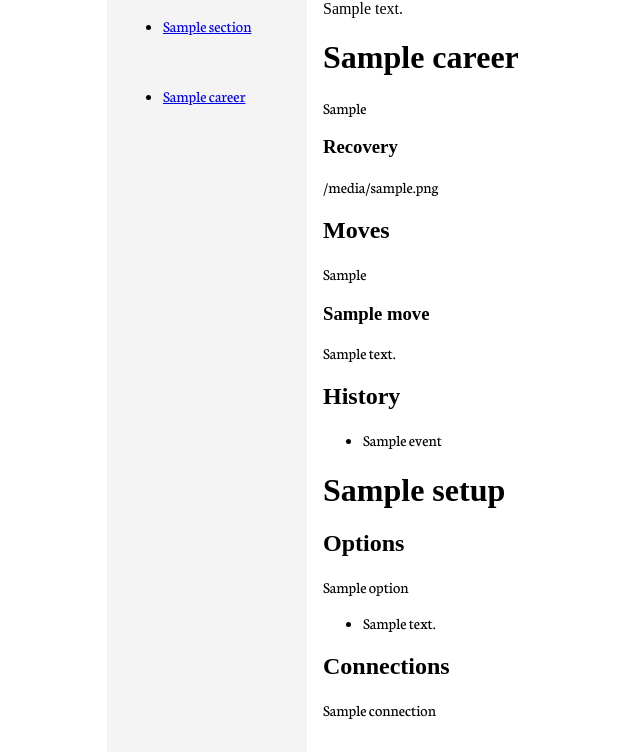
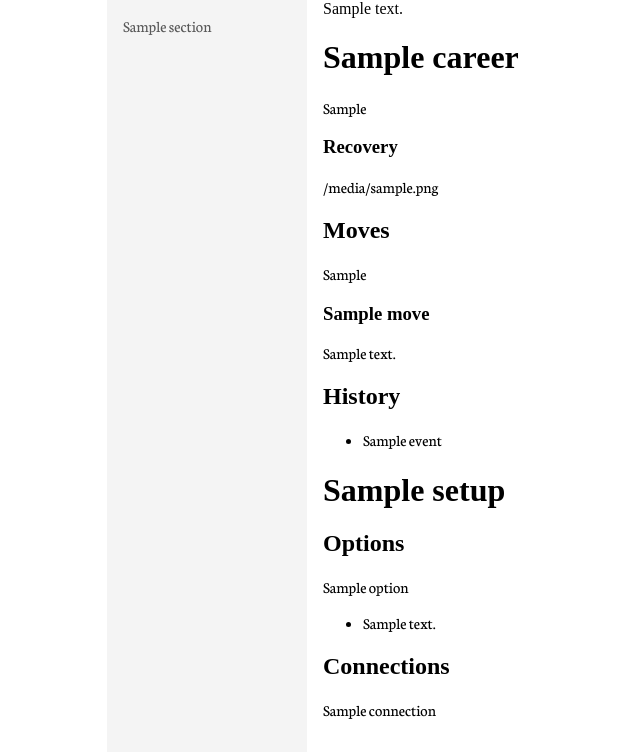
Before and after one commit to Sagelt/black-stars-rise, a Python web app: template templates/chapter.html in a window 1280 px wide. Shown: the part 51-803 px from the top of the page, without its empty margins (133-773 px from the left). Run offline with Jinja, Linux system fonts and the light colour scheme; the template is opened without the code that fills it: most values are stand-ins (such as "Sample title", 1, 10 or a date in 2020); some web fonts are replaced.

Commit message:
Restyle navigation
Better looking lists! Setups and careers now borken our separately!

```diff
--- a/stylesheets/main.css
+++ b/stylesheets/main.css
@@ -25,6 +25,15 @@
 
 li {
   font-family: 'Neuton', serif;
+}
+
+a[href] {
+ color: #585858;
+ text-decoration: none;
+}
+
+a[href]:hover {
+  border-bottom: 1px black dotted;
 }
 
 /* Header styles */
@@ -144,3 +153,8 @@
 	padding:10px;
 	margin:0;
 }
+
+/* Menu styles */
+.col2 ul { margin-left: 0; padding-left: 0; list-style-type: none; }
+.col2 ul ul { margin-left: .5em; padding-left: .5em; list-style-type: none;}
+.col2 ul ul ul { margin-left: .5em; padding-left: .5em; list-style-type: none;}
--- a/templates/chapter.html
+++ b/templates/chapter.html
@@ -37,17 +37,28 @@
 				<div class="col2">
 	                <ul>
 						{% for section in sections %}
-							<li><a href="/section/{{ section.getKey() }}" {% if section==current %}class="current"{% endif %}>{{ section.getTitle() }}</a></li>
+							<li><a href="/section/{{ section.getKey() }}" {% if section.getKey() == current %}class="current"{% endif %}>{{ section.getTitle() }}</a>
+								{% if section.getKey() == current %}
+									{% if career_names %}
+									<ul>
+										<li>Careers
+										<ul>
+										{% for career in career_names %}
+											<li><a href="#{{ career }}">{{ career }}</a></li>
+										{% endfor %}
+										</ul></li>
+										<li>Setups
+										<ul>
+										{% for setup in setup_titles %}
+											<li><a href="#{{ setup }}">{{ setup }}</a></li>
+										{% endfor %}
+										</ul></li>
+					                </ul>
+									{% endif %}
+								{% endif %}</li>
 						{% endfor %}
 	                </ul>
 	                <br />
-					{% if career_names %}
-					<ul>
-						{% for career in career_names %}
-							<li><a href="#{{ career }}">{{ career }}</a></li>
-						{% endfor %}
-	                </ul>
-					{% endif %}
 				</div>
 
 			</div>
```
